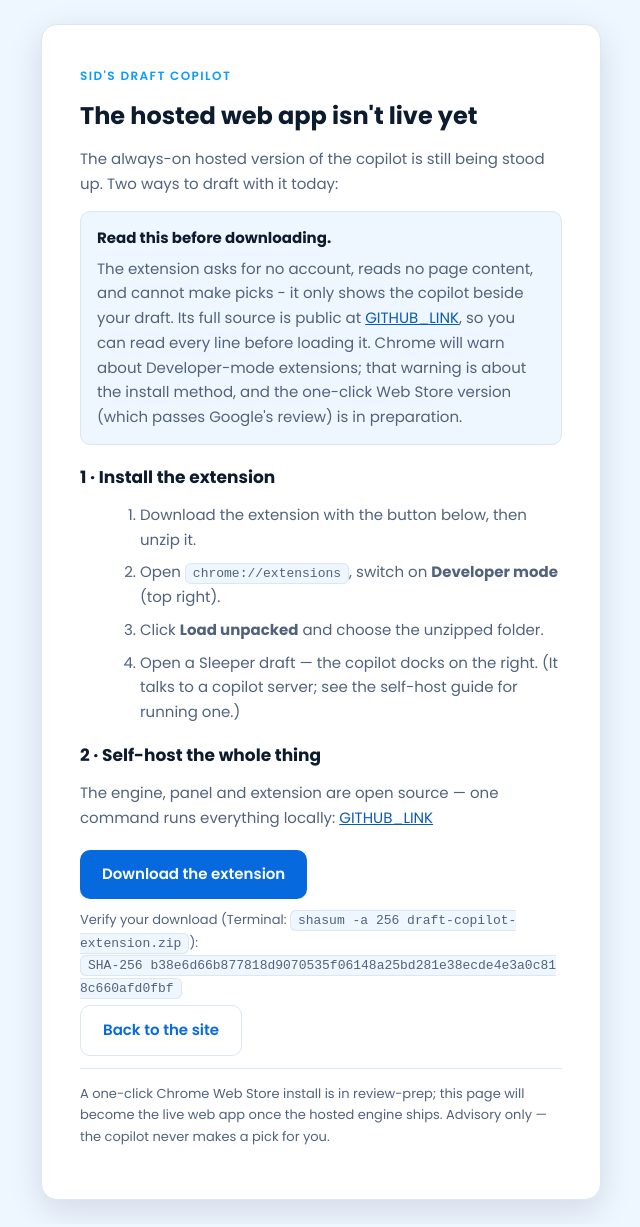
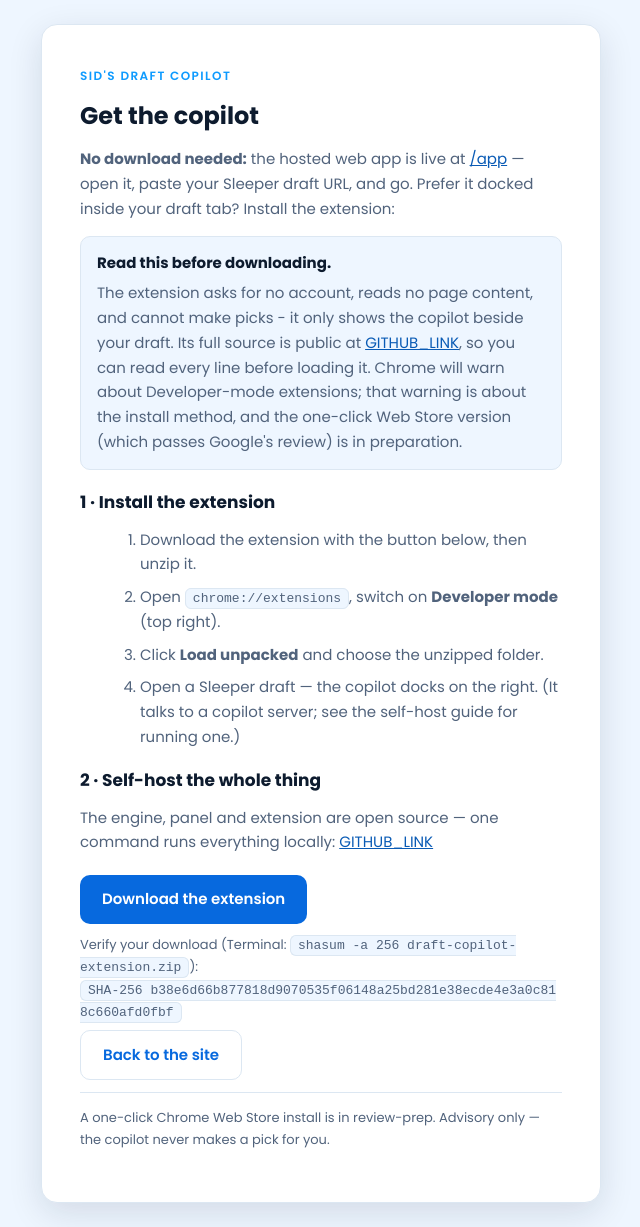
Before and after one commit to SidSub1041/ff-draft-bot, a browser extension: page site/install.html in a window 1280 px wide. Shown: the whole page, without its empty margins (319-959 px from the left). Drawn offline with Linux system fonts and the light colour scheme.

Commit message:
Go live: Vercel proxies /app and /api to the Fly engine
The hosted engine runs at sids-draft-copilot.fly.dev (single always-on
machine - sessions are in-process). The install guide moves to /install
so /app is the real web app; the static site's strict CSP no longer
covers the proxied panel, which must stay frameable from Sleeper for
the extension sidebar.

```diff
--- a/site/app.html
+++ b/site/install.html
@@ -3,7 +3,7 @@
 <head>
 <meta charset="utf-8">
 <meta name="viewport" content="width=device-width, initial-scale=1">
-<title>Sid's Draft Copilot — web app status</title>
+<title>Sid's Draft Copilot — install guide</title>
 <link rel="stylesheet" href="/assets/fonts/poppins.css">
 <style>
   :root{--navy:#0d1b2e;--ink:#16283f;--ink-dim:#51637c;--blue:#0e9bff;
@@ -32,9 +32,8 @@
 <body>
 <main class="card">
   <span class="kicker">Sid's Draft Copilot</span>
-  <h1>The hosted web app isn't live yet</h1>
-  <p>The always-on hosted version of the copilot is still being stood up. Two ways to
-     draft with it today:</p>
+  <h1>Get the copilot</h1>
+  <p><b>No download needed:</b> the hosted web app is live at <a href="/app">/app</a> — open it, paste your Sleeper draft URL, and go. Prefer it docked inside your draft tab? Install the extension:</p>
 
   <div style="border:1.5px solid var(--line);border-radius:10px;padding:14px 16px;
               background:var(--tint);margin-bottom:18px">
@@ -68,9 +67,7 @@
      <code style="word-break:break-all">SHA-256 b38e6d66b877818d9070535f06148a25bd281e38ecde4e3a0c818c660afd0fbf</code></p>
   <a class="btn ghost" href="/">Back to the site</a>
 
-  <p class="note">A one-click Chrome Web Store install is in review-prep; this page will
-     become the live web app once the hosted engine ships. Advisory only — the copilot
-     never makes a pick for you.</p>
+  <p class="note">A one-click Chrome Web Store install is in review-prep. Advisory only — the copilot never makes a pick for you.</p>
 </main>
 </body>
 </html>
```
Also changed, not shown: site/index.html (+4 -4 lines), site/vercel.json, vercel.json, 1 other file.
